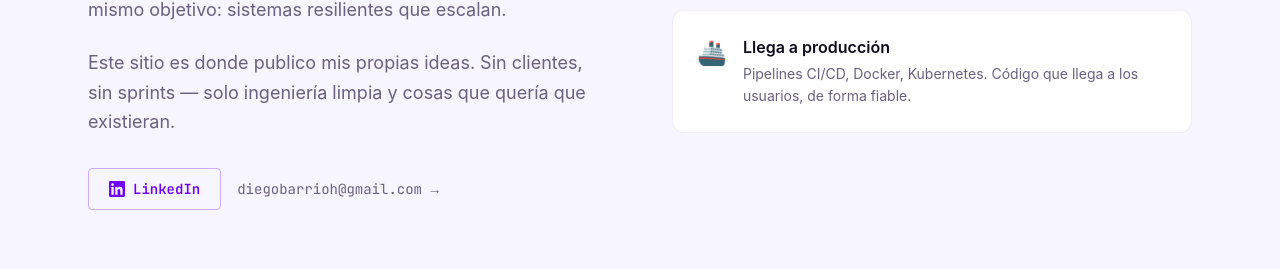
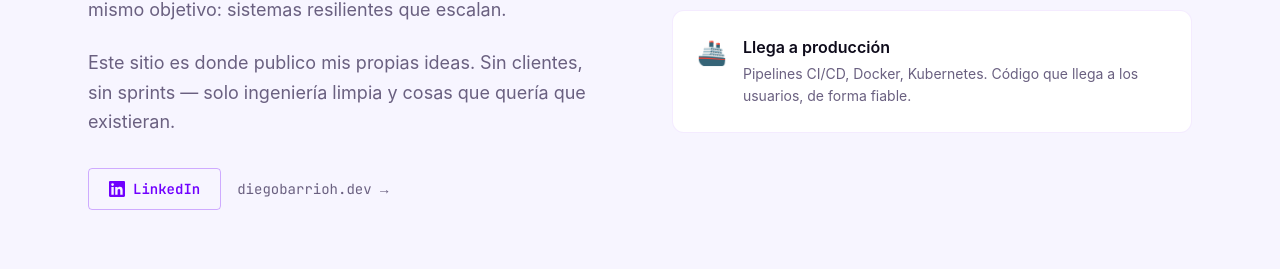
Before and after one commit to guilu/backendtothefuture, a Next.js app: page / in a window 1280 px wide. Shown: the part 1261-1530 px from the top of the page. Built offline with nearby package versions, Linux system fonts and the light colour scheme.

Commit message:
feat: add diegobarrioh.dev link in About section

```diff
--- a/src/components/About.tsx
+++ b/src/components/About.tsx
@@ -37,8 +37,8 @@ export default function About() {
                 <LinkedInIcon />
                 LinkedIn
               </a>
-              <a href="mailto:diegobarrioh@gmail.com" className="text-sm text-[var(--c-muted)] hover:text-[#7000ff] transition-colors font-mono">
-                diegobarrioh@gmail.com →
+              <a href="https://diegobarrioh.dev" target="_blank" rel="noopener noreferrer" className="text-sm text-[var(--c-muted)] hover:text-[#7000ff] transition-colors font-mono">
+                diegobarrioh.dev →
               </a>
             </div>
           </div>
```
